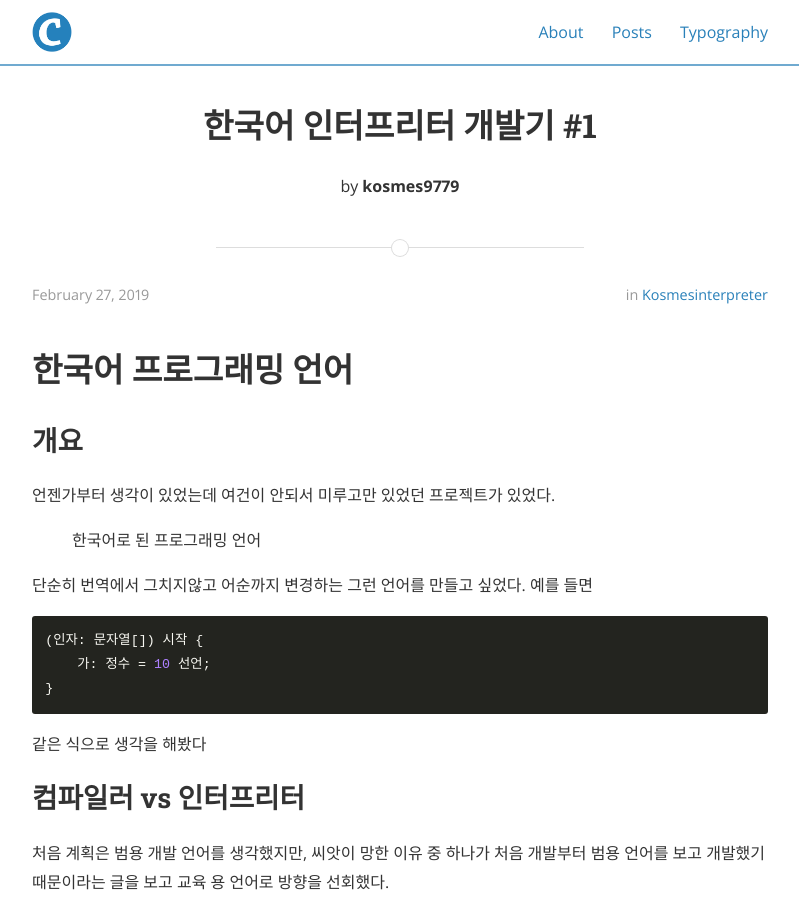
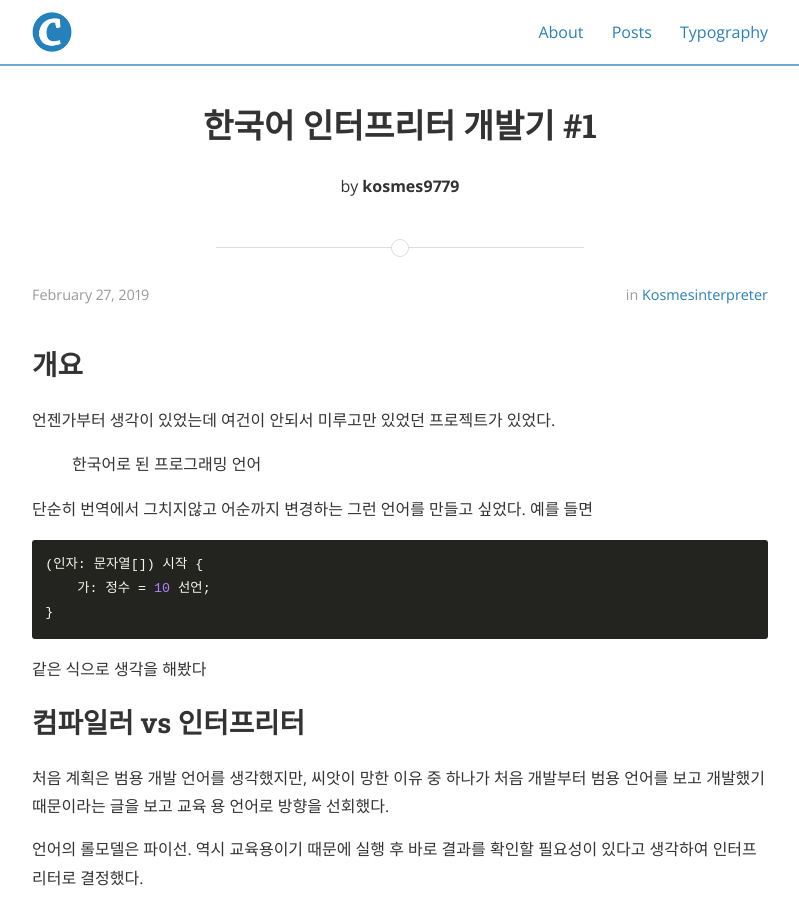
Before and after one commit to kosmes/kosmes.github.io, a Jekyll site: the page built from _posts/2019-02-26-korean-interpreter-1.markdown, in a window 1280 px wide and 900 px high. Shown: the whole window, without its empty margins (240-1039 px from the left). Built offline with Jekyll 4.4.1, drawn with Linux system fonts in a browser that asks for light colours; nearby versions of some CDN libraries.

Commit message:
포스트 업데이트

```diff
--- a/_posts/2019-02-26-korean-interpreter-1.markdown
+++ b/_posts/2019-02-26-korean-interpreter-1.markdown
@@ -5,8 +5,6 @@ date:   2019-02-27 01:00:00
 author: kosmes9779
 categories: KosmesInterpreter
 ---
-
-# 한국어 프로그래밍 언어
 
 ## 개요
 
```
